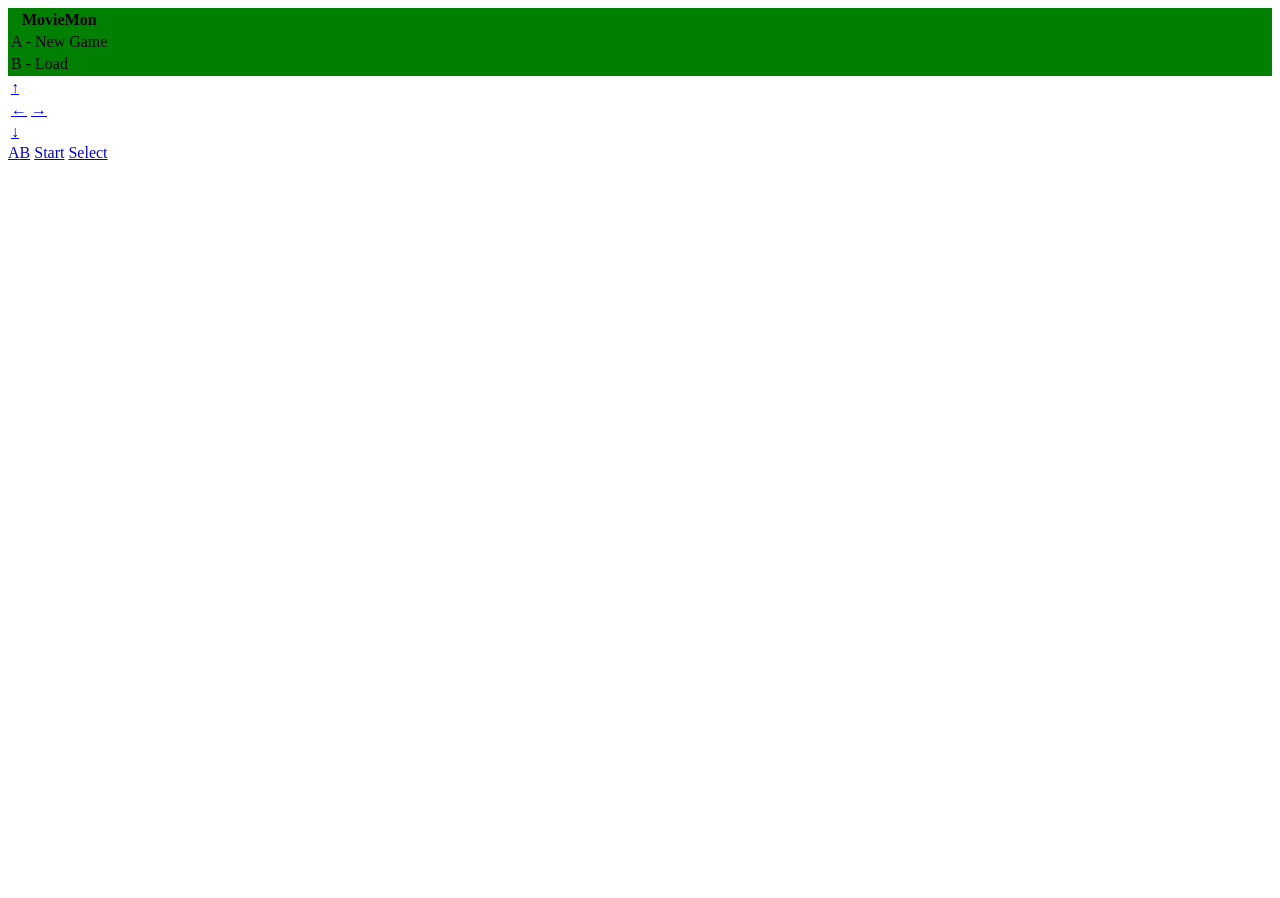
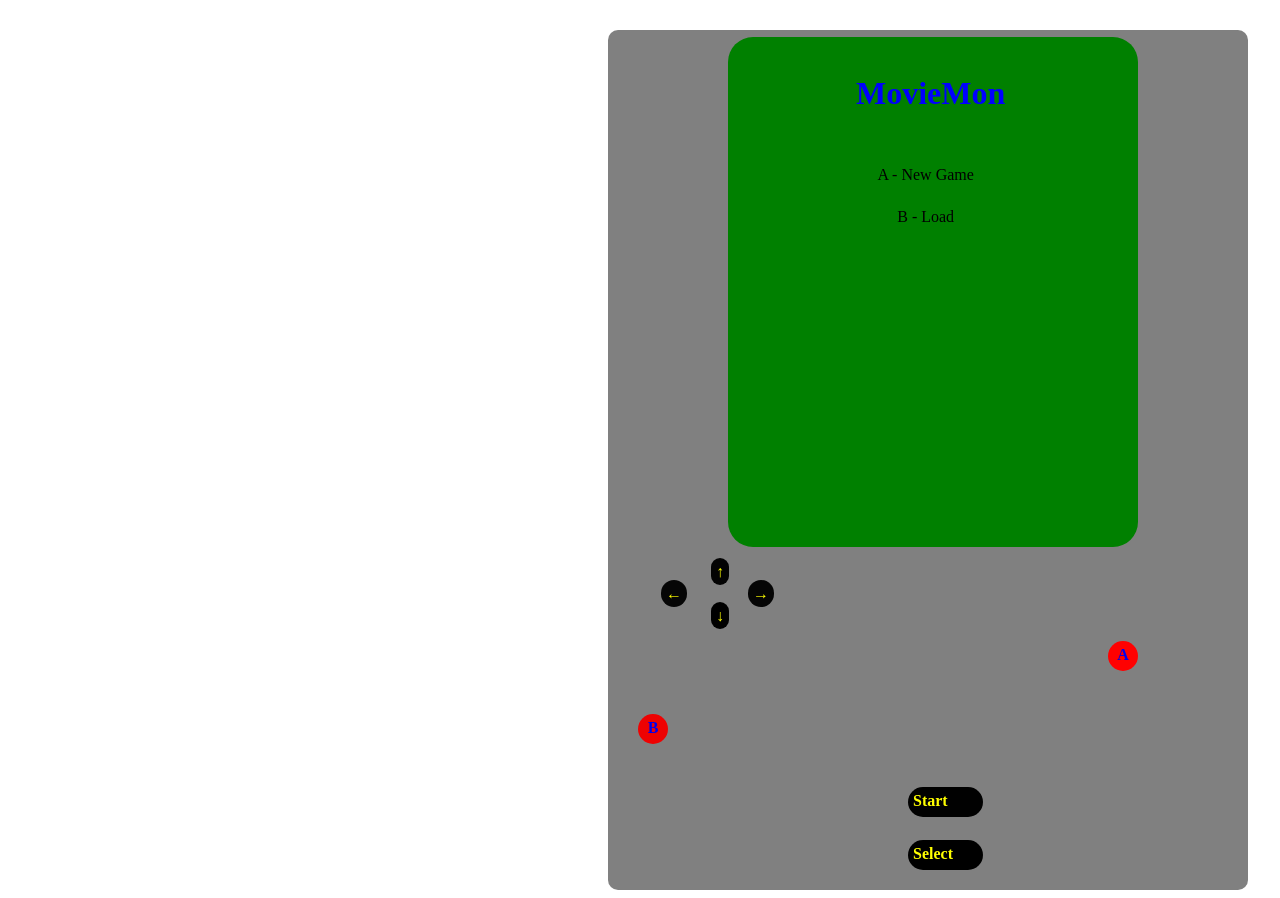
Before and after one commit to mgkgng/42Projects-Piscine_Python-Django_Rush00, a Django app: template MovieMon/gameplay/templates/html/titlepage.html in a window 1280 px wide; the page is wider, and only the part inside the window is pictured. Before the commit the page ends 160 px from the top of that part, so only its background shows below. Run offline with Django 4.2, Linux system fonts and the light colour scheme; the template is opened without the code that fills it: most values are stand-ins (such as "Sample title", 1, 10 or a date in 2020); parts of the project's set-up code (start-up, migrations or seed data) failed here and were passed over.

```diff
--- a/MovieMon/gameplay/static/css/gameboystyle.css
+++ b/MovieMon/gameplay/static/css/gameboystyle.css
@@ -5,6 +5,28 @@
     margin-left:600px;
     margin-top:30px;
     border-radius: 10px;
+    display:flex;
+    flex-direction: column;
+    justify-content: space-around;
+}
+
+.MovieMonTitle{
+    color:blue;
+    text-align:center;
+    font-size: 2em;
+    margin-left: 120px;
+    margin-top: 30px;
+    margin-bottom: 50px;
+    display:flex;
+    flex-direction: column;
+    justify-content: space-around;
+}
+
+.TitleScreenOption{
+    text-align:center;
+    font-size: 1em;
+    margin-left: 110px;
+    margin-bottom:20px;
     display:flex;
     flex-direction: column;
     justify-content: space-around;
--- a/MovieMon/gameplay/templates/html/gameboy.html
+++ b/MovieMon/gameplay/templates/html/gameboy.html
@@ -2,30 +2,30 @@
 <html lang = "en">
     <head>
         <title>Gameboy</title>
+        {% load static %}
+        <link rel="stylesheet" type="text/css" href="{% static 'css/gameboystyle.css' %}">
     </head>
     <body>
         <div class = gameboy>
             {% block screen %}
-           {% load static %}
-           <link rel="stylesheet" type="text/css" href="{% static 'css/gameboystyle.css' %}">
             <div class = screen style = "background-color:green;">
             </div>
             {% endblock %}
             <table>
                 <tr>
-                    <td><a class = buttonUp href="{{path}}?button=1" >↑</a></td>
+                    <td><a class = buttonUp href="{{path}}?button=UP" >↑</a></td>
                 </tr>
                 <tr>
-                    <td><a class = buttonMiddleLeft href="{{path}}?button=2">←</a></td>
-                    <td><a class = buttonMiddleRight href="{{path}}?button=3">→</a></td>
+                    <td><a class = buttonMiddleLeft href="{{path}}?button=LEFT">←</a></td>
+                    <td><a class = buttonMiddleRight href="{{path}}?button=RIGHT">→</a></td>
                 </tr>
                 <tr>
-                    <td><a class = buttonDown href="{{path}}?button=4">↓</a></td>
+                    <td><a class = buttonDown href="{{path}}?button=DOWN">↓</a></td>
                 </tr>
             </table>
-            <td><a class = buttonAction1 href="{{path}}?button=5">A</a><td><a class = buttonAction2 href="gameboy?button=6">B</a></td></td>
-            <a class = buttonSpecial1 href="{{path}}?button=7">Start</a>
-            <a class = buttonSpecial2 href="{{path}}?button=8">Select</a>
+            <td><a class = buttonAction1 href="{{path}}?button=A">A</a><td><a class = buttonAction2 href="{{path}}?button=B">B</a></td></td>
+            <a class = buttonSpecial1 href="{{path}}?button=START">Start</a>
+            <a class = buttonSpecial2 href="{{path}}?button=SELECT">Select</a>
             <div></div>
         </div>
     </body>
--- a/MovieMon/gameplay/templates/html/worldmap.html
+++ b/MovieMon/gameplay/templates/html/worldmap.html
@@ -2,5 +2,4 @@
 
 {% block screen %}
 <h2>number of pokeballs!</h2>
-
 {% endblock %}
```
Also changed, not shown: MovieMon/gameplay/views.py (+15 -4 lines).
